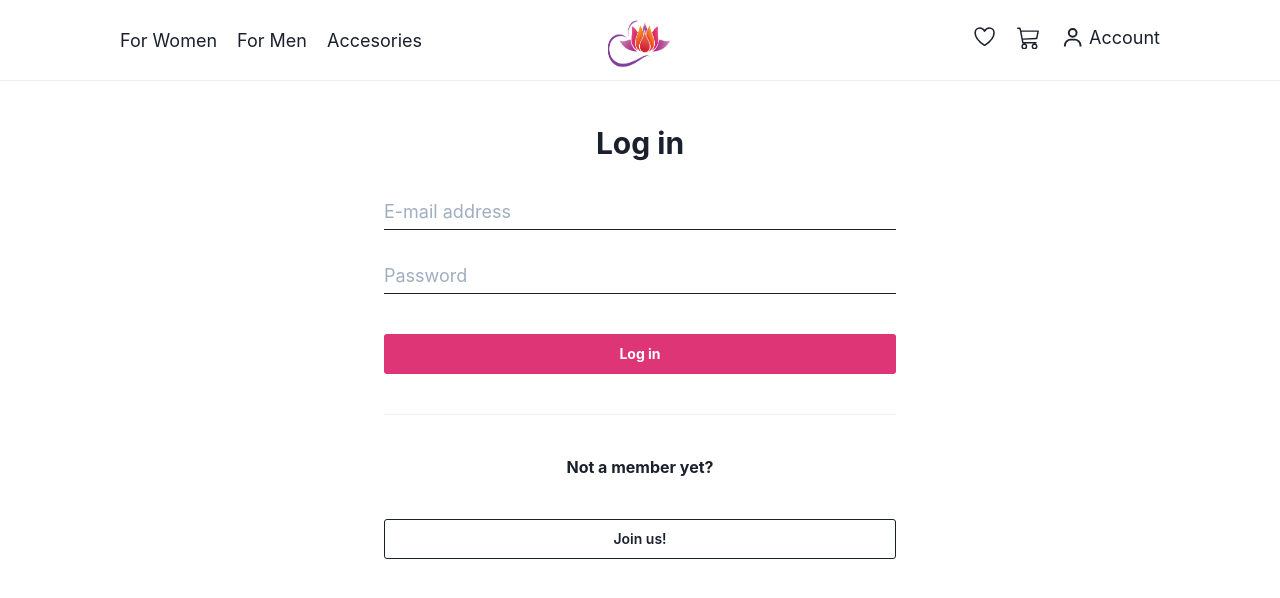
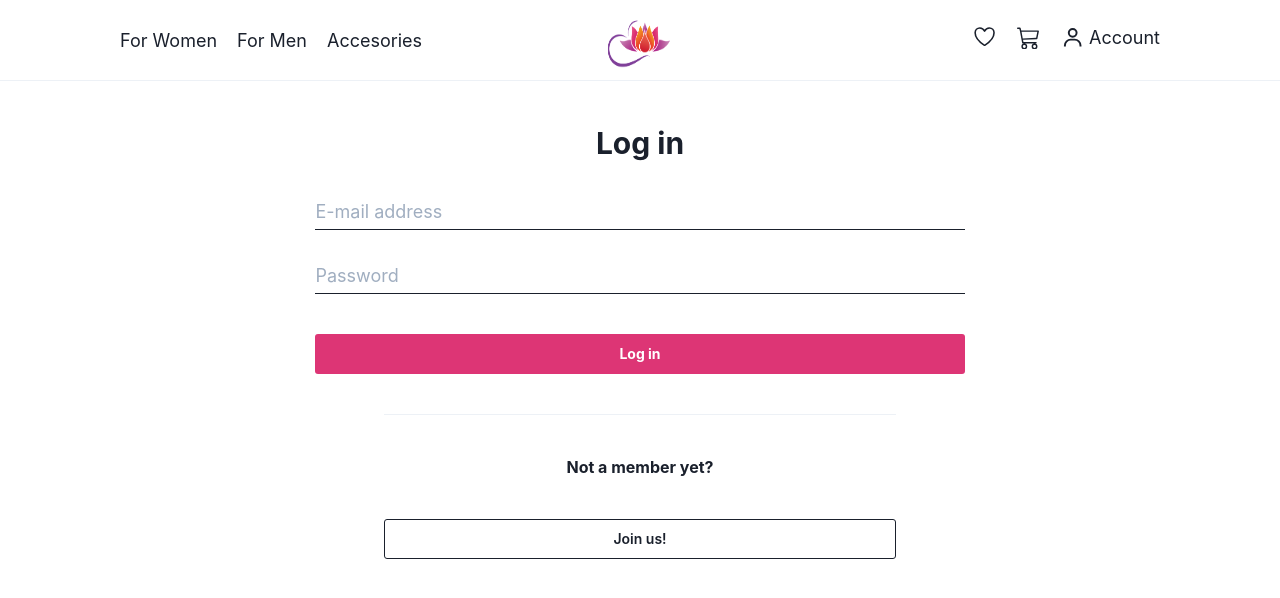
Before and after one commit to Eldigia/online-store-app, a React (Vite) app: page /account in a window 1280 px wide. Shown: the top 598 px of the page. Built offline with nearby package versions, Linux system fonts and the light colour scheme; no server answers.

Commit message:
fix: fix login display

```diff
--- a/src/components/LogIn.tsx
+++ b/src/components/LogIn.tsx
@@ -1,22 +1,41 @@
 import { Divider, Flex, Text, useDisclosure } from "@chakra-ui/react";
 import React from "react";
+import { SubmitHandler, useForm } from "react-hook-form";
 import { Button } from "./Button";
 import { Input } from "./Input";
 import { SignInModal } from "./SignInModal";
 
+export interface IFormValues {
+  email: string;
+  password: string;
+}
+
 export const LogIn = () => {
   const { isOpen, onOpen, onClose } = useDisclosure();
 
+  const {
+    formState: { errors },
+    handleSubmit,
+  } = useForm<IFormValues>();
+
+  const onSubmit: SubmitHandler<IFormValues> = (user) => {
+    console.log(user);
+  };
+
   return (
     <Flex flexDir="column" alignItems="center">
-      <Text textAlign="center" mt="10" fontWeight="bold" fontSize="3xl" w="100%">
+      <Text textAlign="center" mt="10" fontWeight="bold" fontSize="3xl">
         Log in
       </Text>
-      <Input placeholder="E-mail address" w="40%" />
-      <Input placeholder="Password" w="40%" />
-      <Button mt="10" w="40%" variant="pink">
-        Log in
-      </Button>
+      <form onSubmit={handleSubmit(onSubmit)} noValidate>
+        <Flex flexDir="column" alignItems="center" display="unset">
+          <Input placeholder="E-mail address" />
+          <Input placeholder="Password" />
+          <Button type="submit" mt="10" variant="pink" w="100%">
+            Log in
+          </Button>
+        </Flex>
+      </form>
       <Divider mt="10" w="40%" />
       <Text mt="10" fontWeight="bold">
         Not a member yet?
--- a/src/pages/Client/ClientAccPage.tsx
+++ b/src/pages/Client/ClientAccPage.tsx
@@ -16,7 +16,7 @@ export const ClientAccPage = () => {
   }
 
   return (
-    <Flex flexDir="column">
+    <>
       {user ? (
         <Flex mx="120px" flexDir="column">
           <Flex>
@@ -63,6 +63,6 @@ export const ClientAccPage = () => {
       ) : (
         <LogIn />
       )}
-    </Flex>
+    </>
   );
 };
```
